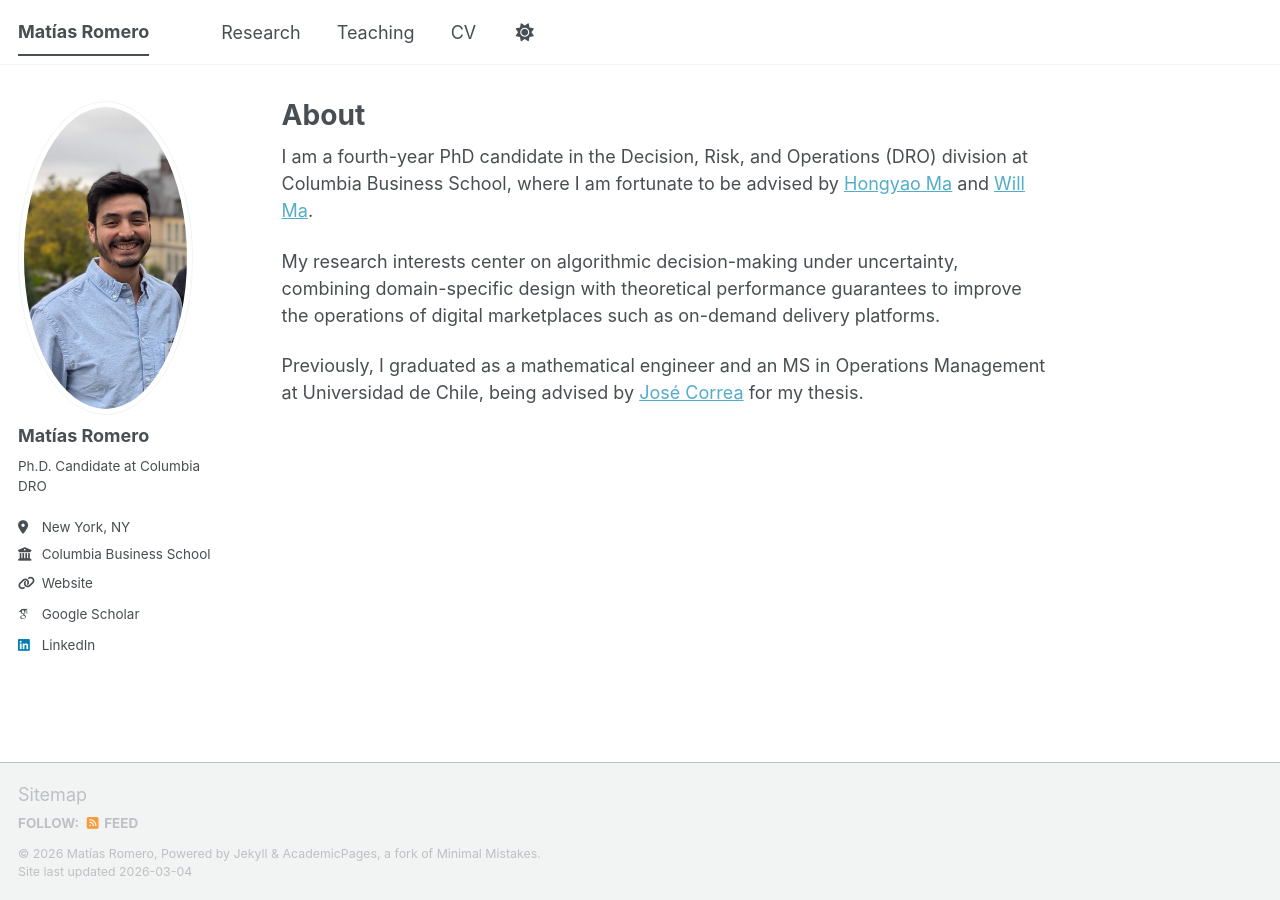
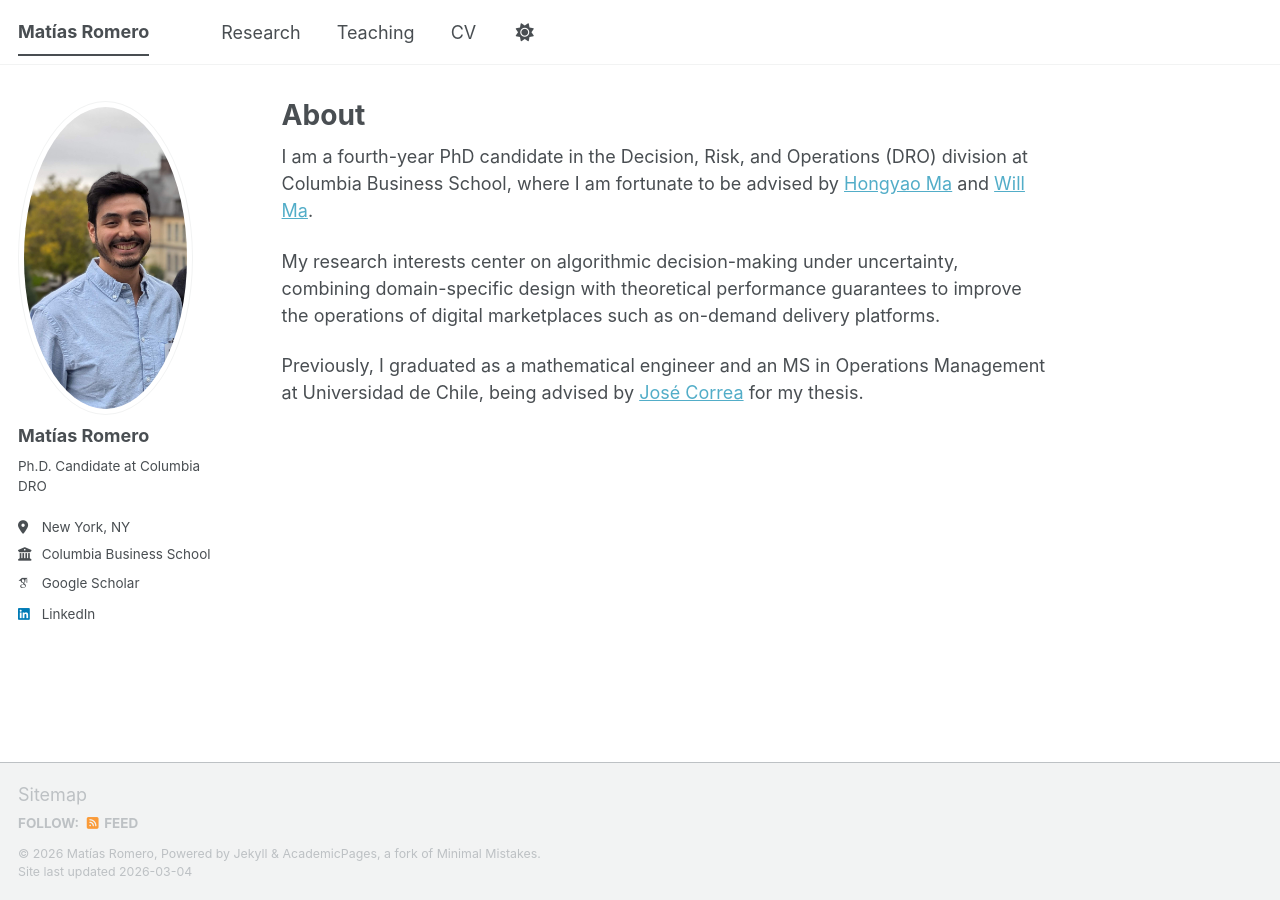
Before and after one commit to MatiRomero/MatiRomero.github.io, a Jekyll site: the page built from _pages/about.md, in a window 1280 px wide. Built offline with Jekyll 4.4.1, drawn with Linux system fonts in a browser that asks for light colours; some web fonts are replaced; a script bundle is joined from its source files by our own code; library files that are not in the unit come from our copies.

```diff
--- a/_config.yml
+++ b/_config.yml
@@ -17,7 +17,7 @@ author:
   bio                    : "Ph.D. Candidate at Columbia DRO"
   location               : "New York, NY"
   employer               : "Columbia Business School"
-  uri                    : ""
+  uri                    :
   email                  :
 
   # Academic websites
```
